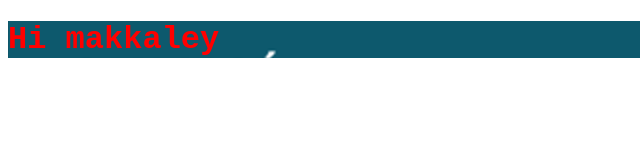
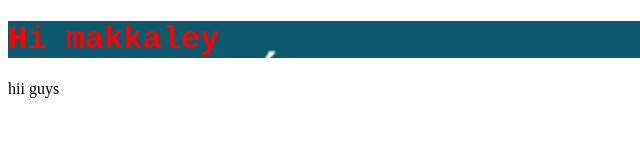
Before and after one commit to elumalaisibe/Confrence_site, a plain HTML site: page index.html in a window 1280 px wide. Shown: the full height of the page, 0-640 px from the left. Drawn offline with Linux system fonts and the light colour scheme.

Commit message:
sk-spaces

```diff
--- a/index.html
+++ b/index.html
@@ -10,7 +10,9 @@
     <div id="summa">
     <h1 class="head">Hi makkaley</h1>
     </div>
-    <div></div>
+    <div>
+        <p>hii guys</p>
+    </div>
     <div></div>
     <div></div>
     <div></div>
```
